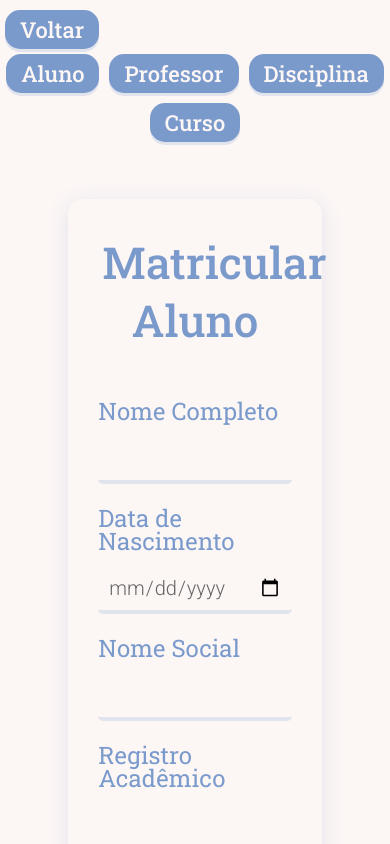
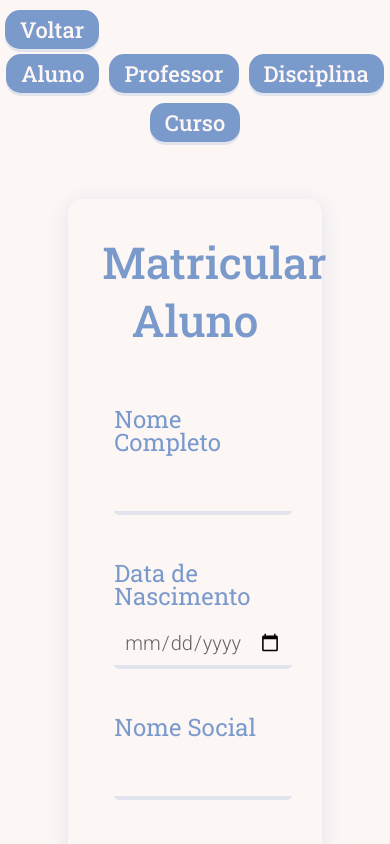
Before and after one commit to MDellaCS/br.com.sigasoqbom.site, a Next.js app in the folder frontend/: page /secretaria/aluno in a window 390 px wide. Shown: the top 844 px of the page. Built offline with nearby package versions, Linux system fonts and the light colour scheme.

Commit message:
Responsividade e Simplificação

```diff
--- a/frontend/src/pages/secretaria/index.js
+++ b/frontend/src/pages/secretaria/index.js
@@ -9,9 +9,7 @@ const inter = Inter({ subsets: ['latin'] })
 
 export function A(props) {
 
-    let add = props.add;
-
-    return <a href={props.href} target="_blank" className={css.link + " " + css.add} > {props.value}</a >
+    return <a href={props.href} target="_blank" className={css.link} > {props.value}</a >
 
 }
 
@@ -26,12 +24,14 @@ export function Button(props) {
 export function Input(props) {
 
     return (
-        <>
+        <div className={css.column}>
+            <div>
                 <label for={props.id} className={css.lbl}>{props.title}</label>
-            <br />
+            </div>
+            <div>
                 <input id={props.id} type={props.type} className={css.formInput} />
-            <br />
-        </>
+            </div>
+        </div>
     )
 }
 
@@ -65,7 +65,6 @@ export function Footer() {
     let year = d.getFullYear();
 
     return (
-        <>
         <div className={css.footer}>
             Siga Só Que Bom&trade;
             <br />
@@ -80,6 +79,5 @@ export function Footer() {
             <A href="https://github.com/Frm2003" value="Felippe Ramos" />&nbsp;-&nbsp;
             <A href="https://github.com/Nebr4m" value="Luis Gustavo" />
         </div>
-        </>
     )
 }
```
Lines whose indentation alone changed are shown as unchanged.
